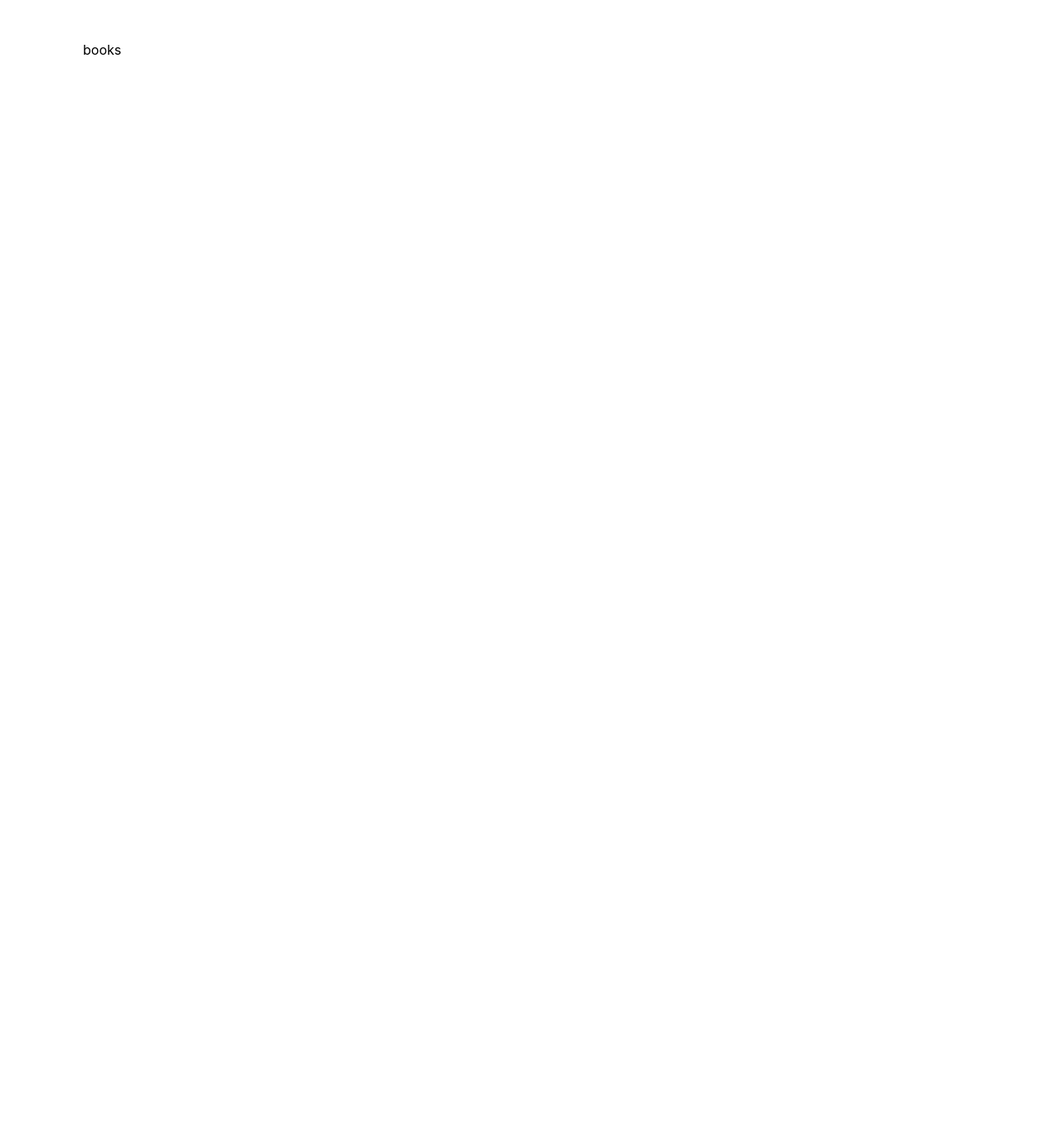
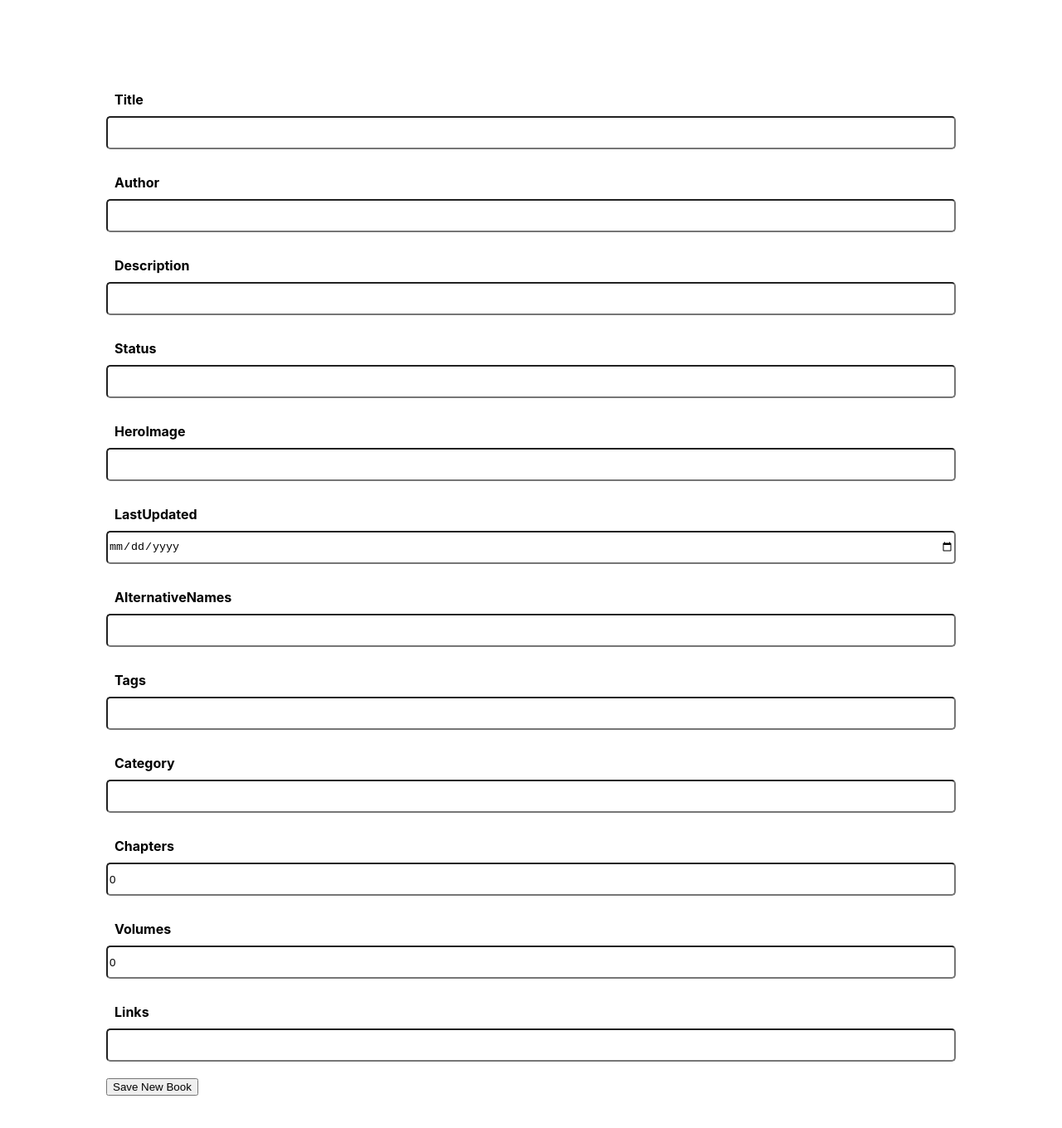
Before and after one commit to lupusalba/react-records-app, a React (Create React App) app: page /new-book in a window 1280 px wide. Shown: the top 1360 px of the page at 83% size. Before the commit the page ends 800 px from the top, so only its background shows below. Built offline with nearby package versions, Linux system fonts and the light colour scheme.

Commit message:
post and get working in client

```diff
--- a/src/App.css
+++ b/src/App.css
@@ -143,3 +143,34 @@
   height: auto;
   width: 100%;
 }
+
+
+/*************************
+    NewBook component
+*************************/
+.newBook {
+  width: 80%;
+  margin: 100px auto;
+}
+
+form {
+
+}
+
+form > input  {
+  height: 40px;
+  width: 100%;
+  border-radius: 5px;
+  margin-bottom: 20px;
+}
+
+label {
+  display: block;
+  font-weight: bold;
+  text-transform: capitalize;
+  padding: 10px;
+}
+
+form > button {
+  display: block;
+}
--- a/src/App.js
+++ b/src/App.js
@@ -5,7 +5,7 @@ import Home from './Pages/Home'
 import Error from './Pages/ErrorNotFound'
 import BookPage from './Pages/BookPage'
 import EditBook from './Pages/EditBook'
-import NewBook from './Pages/NewBook'
+import NewBook from './Pages/NewBookPage'
 import DeleteBook from './Pages/DeleteBook'
 import './App.css';
 
@@ -30,13 +30,13 @@ function App() {
       <Router>
         <Routes>
           <Route exact path="/" element={<Home />} />
-          <Route exact path="/new-book" element={<Home />} />
+          <Route exact path="/new-book" element={<NewBook />} />
           <Route exact path="/books" element={<Home />} />
           <Route exact path="/books/:_id" element={<BookPage />} />
           {/* <Route exact path="/books" element={<BookPage />} /> */}
           <Route exact path="/edit:_id" element={<EditBook />} />
           {/* <Route exact path="/edit" element={<EditBook />} /> */}
-          <Route exact path="/new-book" element={<NewBook />} />
+
           <Route exact path="/delete-book/:_id" element={<DeleteBook />} />
           {/* <Route exact path="/delete-book" element={<DeleteBook />} /> */}
           <Route exact path="/*" element={<Error />} />
--- a/src/Components/Books.js
+++ b/src/Components/Books.js
@@ -14,27 +14,32 @@ import Axios from 'axios'
   //   )
 
 
+  const Books = (book) => {
+  const [listOfBooks, setListOfBooks] = useState([])
 
-  const Books = (book) => {
-//   const [listOfBooks, setListOfBooks] = useState([])
-
-//   useEffect(() => {
-//     Axios.get("http://localhost:3001/").then((res) => {
-//       console.log(res)
-//     })
-//   }, [])
+  useEffect(() => {
+    Axios.get("http://localhost:8080/books").then((res) => {
+      //console.log(res.data.data.allBooks)
+      setListOfBooks(res.data.data.allBooks)
+      console.log(listOfBooks)
+    })
+  }, [])
 
 
-  console.log("from books.js")
-  console.log(book)
+
 
   return (
     <div className="books">
-      {/* {listOfBooks.map((b) => {
-          <Book book={b} />
+
+      {
+
+        listOfBooks.map((book) => {
+          return (
+            <Book book={book} key={book._id} />
+          )
         })
-      } */}
-      books
+      }
+
     </div>
   )
 }
--- /dev/null
+++ b/src/Components/NewBook.js
@@ -0,0 +1,154 @@
+import { useState, useEffect } from 'react'
+import Axios from 'axios'
+
+const NewBook = () => {
+
+  const [newBook, setNewBook] = useState({
+    title: "",
+    author: "",
+    description: "",
+    status: "",
+    heroImage: "",
+    lastUpdated: "",
+    alternativeNames: [],
+    tags: [],
+    category: [],
+    chapters: 0,
+    volumes: 0,
+    links: []
+  })
+
+
+  const createNewBook = () => {
+    Axios.post("http://localhost:8080/new-book", {
+      title: newBook.title,
+      author: newBook.author,
+      description: newBook.description,
+      status: newBook.status,
+      heroImage: newBook.heroImage,
+      lastUpdated: newBook.lastUpdated,
+      alternativeNames: newBook.alternativeNames,
+      tags: newBook.tags,
+      category: newBook.category,
+      chapters: newBook.chapters,
+      volumes: newBook.volumes,
+      links: newBook.links
+    }).then(response => {
+      console.log("succes")
+    })
+  }
+
+  const handelChange = (e) => {
+    e.preventDefault()
+    const { name, value } = e.target
+
+    setNewBook(prevBook => ({
+      ...prevBook,
+      [name]: value
+    }))
+    console.log(newBook)
+  }
+
+
+  return (
+    <div className="newBook">
+      <form onSubmit={createNewBook}>
+
+        <label htmlFor="title">Title</label>
+        <input
+          type="text"
+          name="title"
+          value={newBook.title}
+          onChange={handelChange}
+        />
+
+        <label htmlFor="author">Author</label>
+        <input
+          type="text"
+          name="author"
+          value={newBook.author}
+          onChange={handelChange}
+        />
+
+        <label htmlFor="description">description</label>
+        <input
+          type="text"
+          name="description"
+          value={newBook.description}
+          onChange={handelChange}
+        />
+
+        <label htmlFor="status">status</label>
+        <input
+          type="text"
+          name="status"
+          value={newBook.status}
+          onChange={handelChange}
+        />
+        <label htmlFor="heroImage">heroImage</label>
+        <input
+          type="text"
+          name="heroImage"
+          value={newBook.heroImage}
+          onChange={handelChange}
+        />
+        <label htmlFor="lastUpdated">lastUpdated</label>
+        <input
+          type="date"
+          name="lastUpdated"
+          value={newBook.lastUpdated}
+          onChange={handelChange}
+        />
+        <label htmlFor="alternativeNames">alternativeNames</label>
+        <input
+          type="text"
+          name="alternativeNames"
+          value={newBook.alternativeNames}
+          onChange={handelChange}
+        />
+        <label htmlFor="tags">tags</label>
+        <input
+          type="text"
+          name="tags"
+          value={newBook.tags}
+          onChange={handelChange}
+        />
+        <label htmlFor="category">category</label>
+        <input
+          type="text"
+          name="category"
+          value={newBook.category}
+          onChange={handelChange}
+        />
+        <label htmlFor="chapters">chapters</label>
+        <input
+          type="text"
+          name="chapters"
+          value={newBook.chapters}
+          onChange={handelChange}
+        />
+        <label htmlFor="volumes">volumes</label>
+        <input
+          type="text"
+          name="volumes"
+          value={newBook.volumes}
+          onChange={handelChange}
+        />
+
+        <label htmlFor="links">links</label>
+        <input
+          type="text"
+          name="links"
+          value={newBook.links}
+          onChange={handelChange}
+        />
+
+
+
+        <button onClick={createNewBook}>Save New Book</button>
+      </form>
+    </div>
+  )
+}
+
+export default NewBook
--- a/src/Pages/NewBook.js
+++ /dev/null
@@ -1,11 +0,0 @@
-import React from 'react'
-
-const NewBook = () => {
-  return (
-    <div>
-      new Book
-    </div>
-  )
-}
-
-export default NewBook
--- /dev/null
+++ b/src/Pages/NewBookPage.js
@@ -0,0 +1,11 @@
+import NewBook from "../Components/NewBook"
+
+const NewBookPage = () => {
+  return (
+    <div className="newBookPage">
+      <NewBook />
+    </div>
+  )
+}
+
+export default NewBookPage
```
